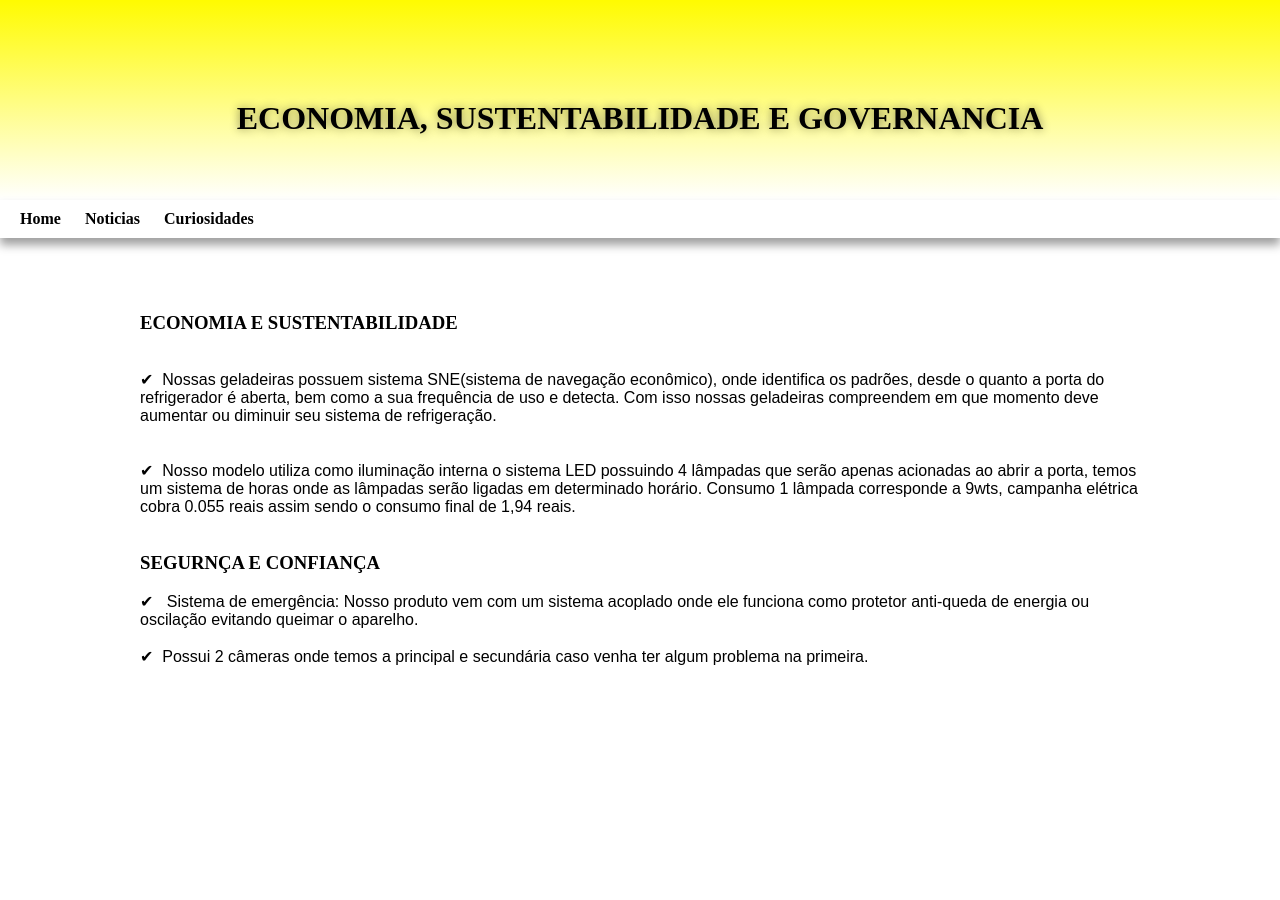
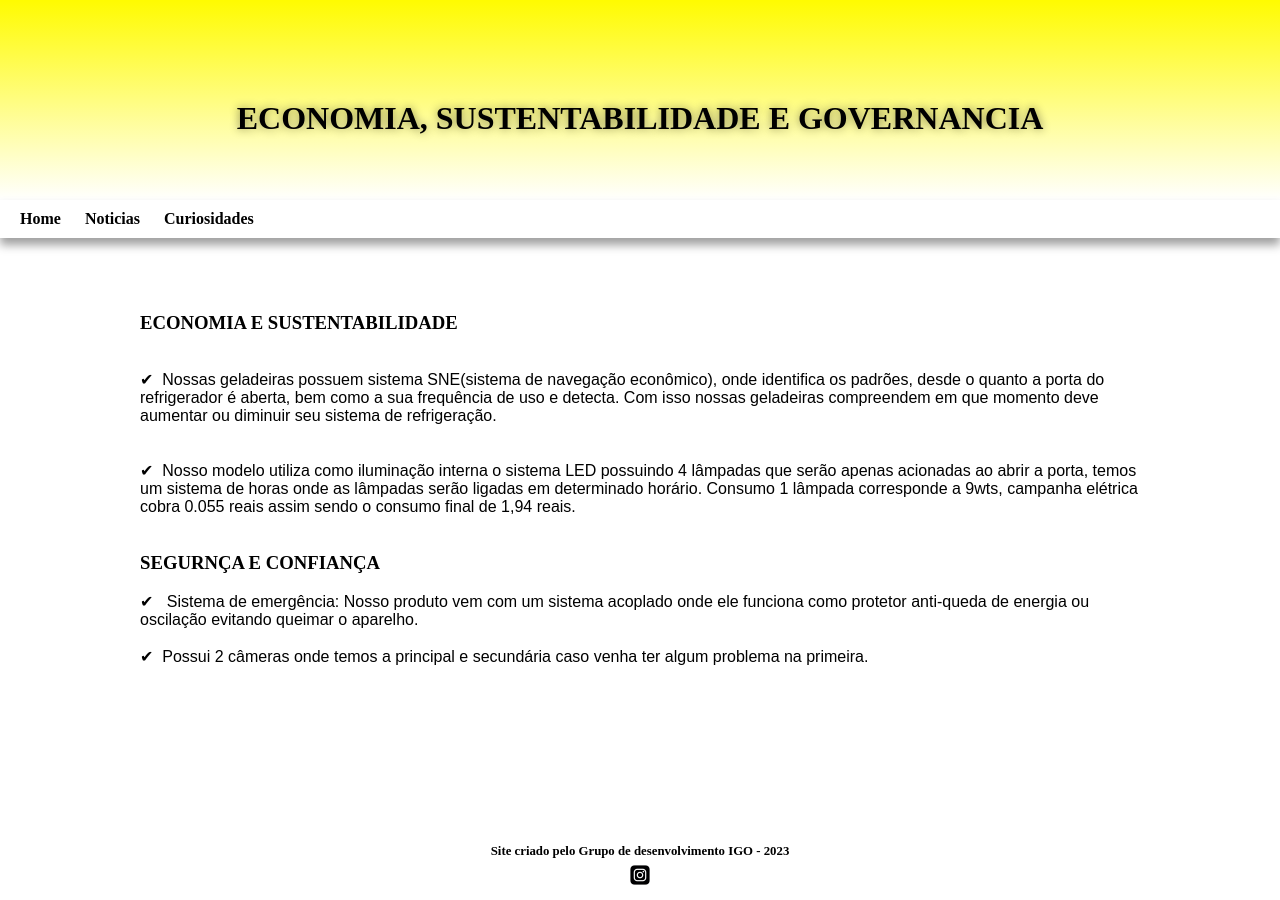
Before and after one commit to Joandersonduarte/igo.github.io, a plain HTML site: page index2.html in a window 1280 px wide. Before the commit the page ends 800 px from the top, so only its background shows below. Drawn offline with Linux system fonts and the light colour scheme.

Commit message:
Add files via upload
AJUSTE

```diff
--- a/index2.html
+++ b/index2.html
@@ -52,6 +52,11 @@
 
     </ul>
     </main>
+    <footer>
+        <p><strong>Site criado pelo Grupo de desenvolvimento IGO - 2023</strong></p>
+        <P><a href="https://www.instagram.com/igoresolutions/" target="_blank" rel="noopener noreferrer"><img src="favicon-32x32.png" alt=""></a></P>
+    </footer>
 
 </body>
+
 </html>
--- a/style.css
+++ b/style.css
@@ -7,6 +7,11 @@
     padding: 0px;
 }
 
+body{
+
+   border-top-left-radius: 50px;
+   box-shadow: 10px 10px 10px black;
+}
 header{
     background-image: linear-gradient(to bottom,#fffb00,#ffffff21);
     min-height: 150px;
@@ -207,3 +212,7 @@ ul > li{
     font-family: Arial, Helvetica, sans-serif;
 
 }
+
+footer{
+    padding-top: 10%;
+}
```
Also changed, not shown: index.html (+3 -1 lines).
